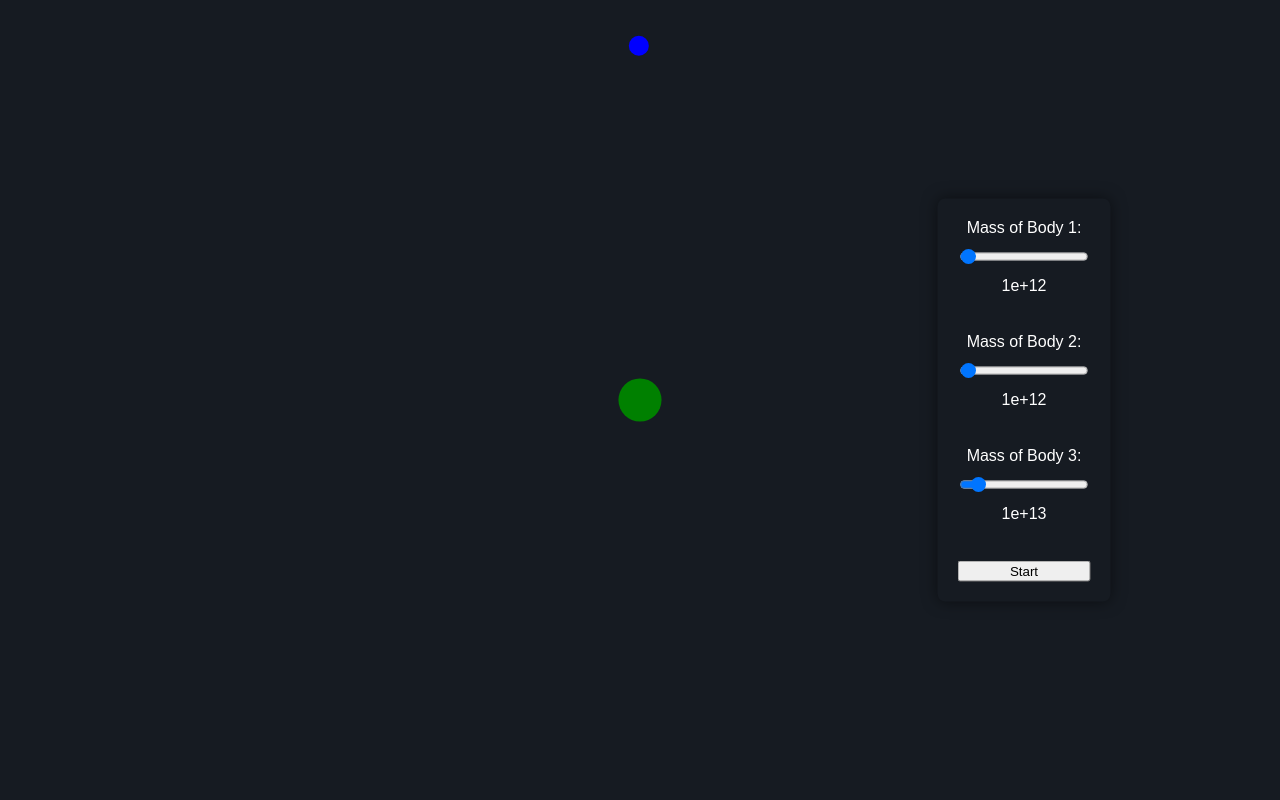
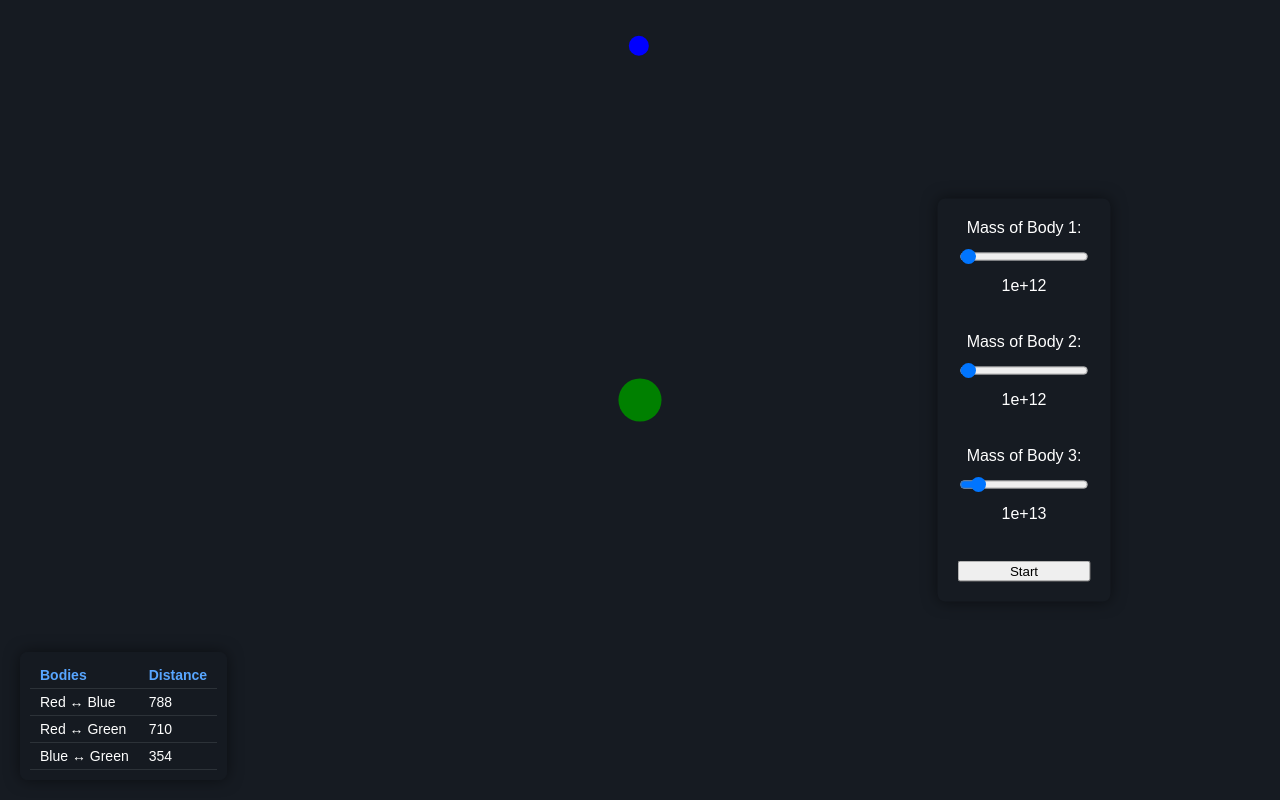
Before and after one commit to hannesmoehring/3bp, a plain HTML site: page index.html in a window 1280 px wide. Drawn offline with Linux system fonts and the light colour scheme.

Commit message:
distance displayed

```diff
--- a/index.html
+++ b/index.html
@@ -26,6 +26,31 @@
         </div>
     </div>
 
+    <div id="distance-table">
+        <table>
+            <thead>
+                <tr>
+                    <th>Bodies</th>
+                    <th>Distance</th>
+                </tr>
+            </thead>
+            <tbody id="distance-tbody">
+                <tr>
+                    <td>Red ↔ Blue</td>
+                    <td>0</td>
+                </tr>
+                <tr>
+                    <td>Red ↔ Green</td>
+                    <td>0</td>
+                </tr>
+                <tr>
+                    <td>Blue ↔ Green</td>
+                    <td>0</td>
+                </tr>
+            </tbody>
+        </table>
+    </div>
+
     <!-- Canvass -->
     <canvas id="simulation"></canvas>
     <script src="main.js"></script>
--- a/main.js
+++ b/main.js
@@ -60,6 +60,25 @@ function updateMasses() {
 mass1Slider.addEventListener('input', updateMasses);
 mass2Slider.addEventListener('input', updateMasses);
 mass3Slider.addEventListener('input', updateMasses);
+
+function calculateDistance(body1, body2) {
+    const dx = body2.x - body1.x;
+    const dy = body2.y - body1.y;
+    return Math.sqrt(dx * dx + dy * dy).toFixed(0);
+}
+
+function updateDistanceTable() {
+    const tbody = document.getElementById('distance-tbody');
+    if (bodies.length < 3) return;
+
+    const rows = tbody.getElementsByTagName('tr');
+
+    rows[0].getElementsByTagName('td')[1].textContent = calculateDistance(bodies[0], bodies[1]);
+
+    rows[1].getElementsByTagName('td')[1].textContent = calculateDistance(bodies[0], bodies[2]);
+
+    rows[2].getElementsByTagName('td')[1].textContent = calculateDistance(bodies[1], bodies[2]);
+}
 
 function getBodyAtPosition(x, y) {
     const heaviestBody = findHeaviestBody();
@@ -186,6 +205,9 @@ function drawBodies() {
         ctx.fillStyle = body.color;
         ctx.fill();
     });
+
+    updateDistanceTable();
+
 }
 
 function animate() {
--- a/styles.css
+++ b/styles.css
@@ -41,3 +41,32 @@ canvas {
     display: block;
     background-color: #161b22;
 }
+
+#distance-table {
+    position: fixed;
+    bottom: 20px;
+    left: 20px;
+    background-color: rgba(22, 27, 34, 0.9);
+    padding: 10px;
+    border-radius: 8px;
+    box-shadow: 0 0 15px rgba(0, 0, 0, 0.5);
+    z-index: 2;
+    font-size: 14px;
+}
+
+#distance-table table {
+    border-collapse: collapse;
+    color: #fff;
+}
+
+#distance-table th,
+#distance-table td {
+    padding: 5px 10px;
+    text-align: left;
+    border-bottom: 1px solid rgba(255, 255, 255, 0.1);
+}
+
+#distance-table th {
+    font-weight: bold;
+    color: #58a6ff;
+}
```
